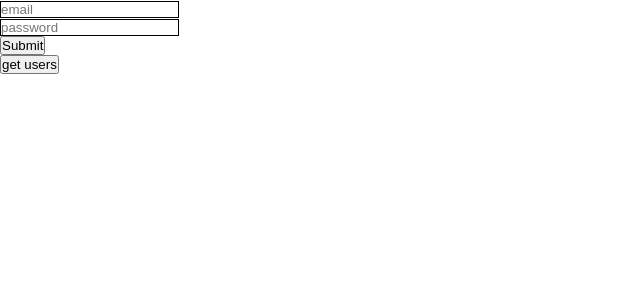
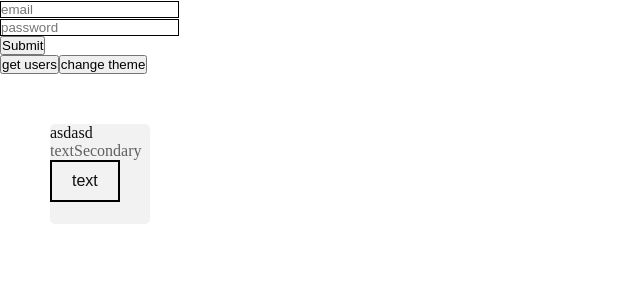
Before and after one commit to ShutSasha/Anitopia, a React (Vite) app in the folder packages/client/: page /login in a window 1280 px wide. Shown: the top 300 px of the page, without its empty margins (0-640 px from the left). Built offline with nearby package versions, Linux system fonts and the light colour scheme; no server answers.

Commit message:
feat: add theme context

```diff
--- a/packages/client/src/main.tsx
+++ b/packages/client/src/main.tsx
@@ -2,9 +2,12 @@ import React from 'react'
 import ReactDOM from 'react-dom/client'
 import App from '~modules/app/app.module'
 import './shared/styles/global-styles.css'
+import { ThemeProvider } from '~shared/styles/theme.context'
 
 ReactDOM.createRoot(document.getElementById('root')!).render(
   <React.StrictMode>
-    <App />
+    <ThemeProvider>
+      <App />
+    </ThemeProvider>
   </React.StrictMode>,
 )
--- a/packages/client/src/modules/app/app.module.tsx
+++ b/packages/client/src/modules/app/app.module.tsx
@@ -1,8 +1,15 @@
 import React from 'react'
 import Router from '~router/router'
+import { useTheme } from '~shared/styles/theme.context'
 
 const App = (): JSX.Element => {
-  return <Router />
+  const { theme } = useTheme()
+
+  return (
+    <div className={theme}>
+      <Router />
+    </div>
+  )
 }
 
 export default App
--- a/packages/client/src/modules/auth/pages/login/login.page.tsx
+++ b/packages/client/src/modules/auth/pages/login/login.page.tsx
@@ -4,14 +4,19 @@ import { Form } from '~shared/components/form/form.component'
 import { Input } from '~shared/components/input/input.component'
 import AuthService from '~/services/auth.service'
 import UserService from '~/services/user.service'
+import { siteColors, useTheme } from '~shared/styles/theme.context'
+import { buttonStyles } from './login.styles'
 
 const authService = new AuthService()
 const userService = new UserService()
 
 export const Login = (): ReactElement => {
+  const { theme, toggleTheme } = useTheme()
+
   const handleSubmitForm = async (loginCredentials: ILogin): Promise<void> => {
     try {
       const { data: loginResponse } = await authService.login(loginCredentials)
+
       localStorage.setItem('accessToken', loginResponse.token.accessToken)
     } catch (error) {
       console.error(error)
@@ -35,6 +40,22 @@ export const Login = (): ReactElement => {
         <button type='submit'>Submit</button>
       </Form>
       <button onClick={handleGetUsers}>get users</button>
+      <button onClick={toggleTheme}>change theme</button>
+      <div
+        style={{
+          marginTop: '50px',
+          marginLeft: '50px',
+          width: '100px',
+          height: '100px',
+          background: siteColors[theme].main,
+          color: siteColors[theme].textPrimary,
+          borderRadius: '5px',
+        }}
+      >
+        asdasd
+        <p style={{ color: siteColors[theme].textSecondary }}>textSecondary</p>
+        <button className={buttonStyles(theme)}>text</button>
+      </div>
     </div>
   )
 }
--- /dev/null
+++ b/packages/client/src/modules/auth/pages/login/login.styles.ts
@@ -0,0 +1,19 @@
+import { css } from '@emotion/css'
+import { ISiteColors, siteColors } from '~shared/styles/theme.context'
+
+export const buttonStyles = (theme: keyof ISiteColors): string => css`
+  background-color: ${siteColors[theme].main};
+  color: ${siteColors[theme].textPrimary};
+  border: 2px solid ${theme === 'whiteTheme' ? '#000' : '#EDEDED'};
+  padding: 10px 20px;
+  font-size: 16px;
+  cursor: pointer;
+  transition:
+    background-color 0.3s ease,
+    color 0.3s ease;
+
+  &:hover {
+    background-color: ${siteColors[theme].focusing};
+    color: ${siteColors[theme].textPrimary};
+  }
+`
--- a/packages/client/src/shared/styles/global-styles.css
+++ b/packages/client/src/shared/styles/global-styles.css
@@ -1,6 +1,9 @@
 body {
   margin: 0;
   overflow-x: hidden;
+  transition:
+    background-color 0.3s ease,
+    color 0.3s ease;
 }
 
 h1,
--- /dev/null
+++ b/packages/client/src/shared/styles/theme.context.tsx
@@ -0,0 +1,75 @@
+import React, { createContext, useState, useContext, useEffect, ReactNode, FC } from 'react'
+
+export interface ISiteColors {
+  blackTheme: {
+    backdrop: string
+    main: string
+    textPrimary: string
+    textSecondary: string
+    focusing: string
+  }
+  whiteTheme: {
+    backdrop: string
+    main: string
+    textPrimary: string
+    textSecondary: string
+    focusing: string
+  }
+}
+
+export const siteColors: ISiteColors = Object.freeze({
+  blackTheme: {
+    backdrop: '#1A1A1D', // main background || #0f0f0f
+    main: '#2A2A2D', // background for fields which will fill in different content || #272727
+    textPrimary: '#EDEDED', // default text color || or #f1f1f1
+    textSecondary: '#CFCFCF', // color for additional text || or #aaa
+    focusing: '#7474F7', // color for focus things like buttons, links etc.. // #3f3f3f better if we use main
+  },
+  whiteTheme: {
+    backdrop: '#fff',
+    main: '#f2f2f2',
+    textPrimary: '#0f0f0f',
+    textSecondary: '#606060',
+    focusing: '#e5e5e5',
+  },
+})
+
+interface IThemeContext {
+  theme: keyof ISiteColors
+  toggleTheme: () => void
+}
+
+const defaultContextValue: IThemeContext = {
+  theme: 'whiteTheme',
+  toggleTheme: () => {},
+}
+
+const ThemeContext = createContext<IThemeContext>(defaultContextValue)
+
+interface ThemeProviderProps {
+  children: ReactNode
+}
+
+export const ThemeProvider: FC<ThemeProviderProps> = ({ children }): JSX.Element => {
+  const [theme, setTheme] = useState<keyof ISiteColors>('whiteTheme')
+
+  useEffect(() => {
+    const savedTheme = (localStorage.getItem('theme') as keyof ISiteColors) || 'whiteTheme'
+    setTheme(savedTheme)
+    document.body.style.backgroundColor = siteColors[savedTheme].backdrop
+  }, [])
+
+  useEffect(() => {
+    document.body.style.backgroundColor = siteColors[theme].backdrop
+    localStorage.setItem('theme', theme)
+  }, [theme])
+
+  const toggleTheme = (): void => {
+    const newTheme: keyof ISiteColors = theme === 'whiteTheme' ? 'blackTheme' : 'whiteTheme'
+    setTheme(newTheme)
+  }
+
+  return <ThemeContext.Provider value={{ theme, toggleTheme }}>{children}</ThemeContext.Provider>
+}
+
+export const useTheme = (): IThemeContext => useContext(ThemeContext)
--- a/packages/client/tsconfig.json
+++ b/packages/client/tsconfig.json
@@ -30,7 +30,9 @@
       "~joi-schemas/*": ["src/shared/joi-schemas/*"],
       "~services/*": ["src/services/*"],
       "~config/*": ["src/config/*"],
-      "~types/*": ["src/types/*"]
+      "~types/*": ["src/types/*"],
+      "~reducers/*": ["src/store/reducers/*"],
+      "~hooks/*": ["src/hooks/*"]
     }
   },
   "include": ["./src/**/*", "./vite.config.ts"],
```
